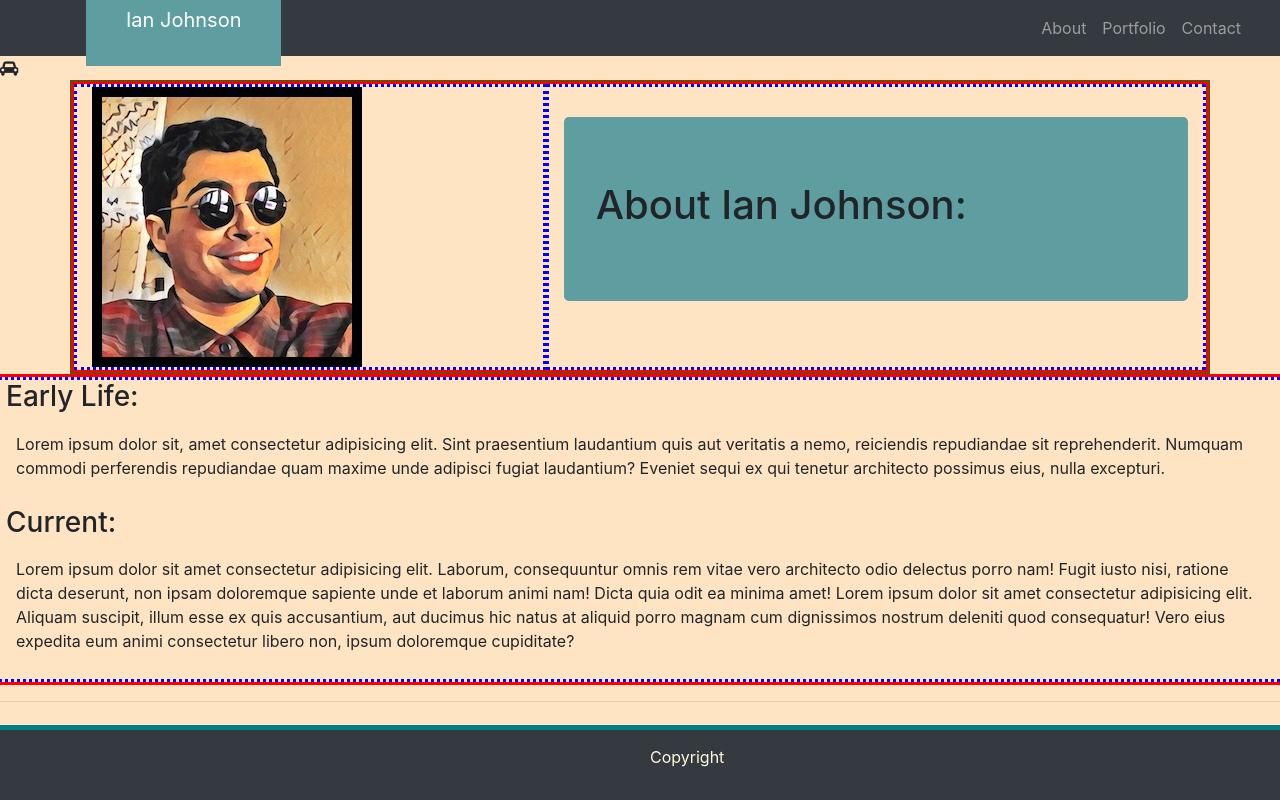
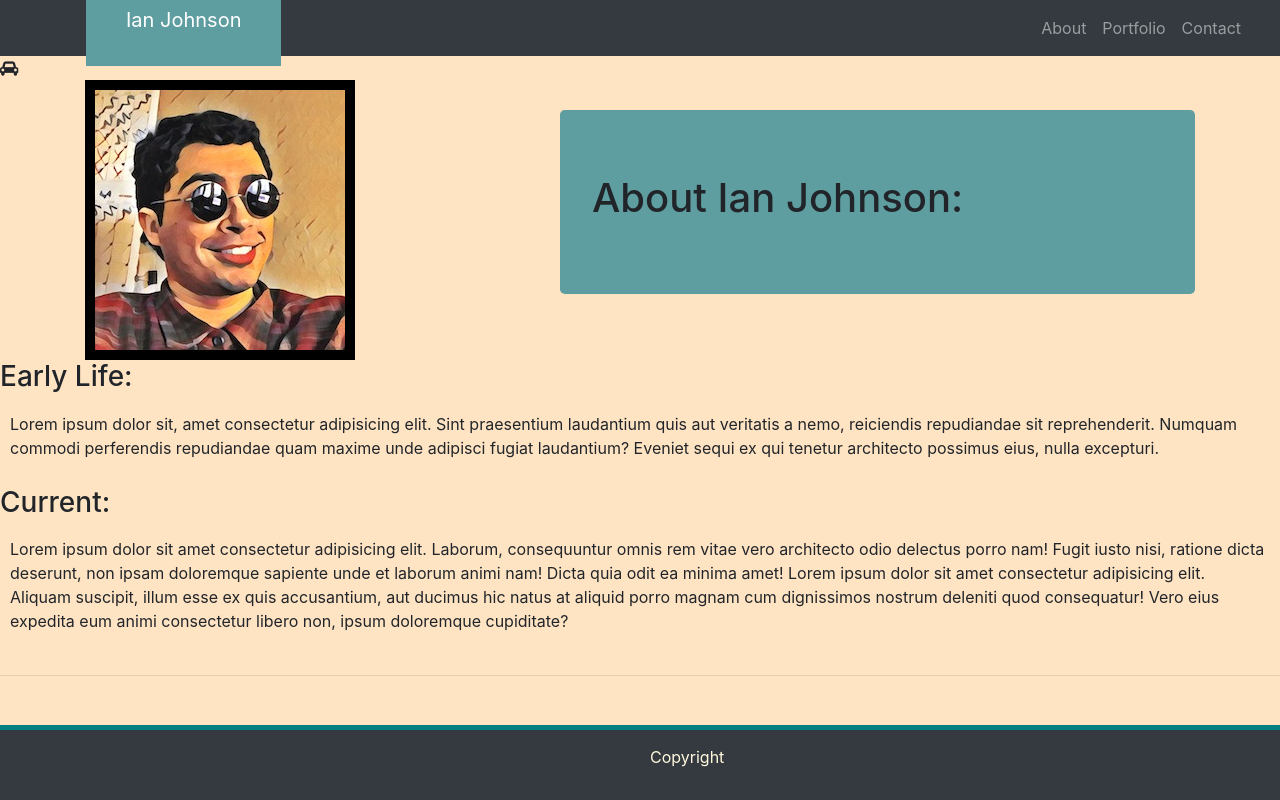
Before and after one commit to ianbenjohn/Homework-2, a plain HTML site: page index.html in a window 1280 px wide. Shown: the top 800 px of the page. Drawn offline with nearby package versions, Linux system fonts and the light colour scheme.

Commit message:
Took off the borders to show me the rows and columns so now there are no lines

```diff
--- a/style.css
+++ b/style.css
@@ -25,15 +25,7 @@ body {
 #copyright {
     color: cornsilk;
 }
-.my-container {
-    border: 1px solid green;
-}
-.my-row {
-    border: 3px solid red;
-}
-.my-col {
-    border: 3px dotted blue;
-}
+
 .ianImg {
     border: 10px solid black;
 
```
